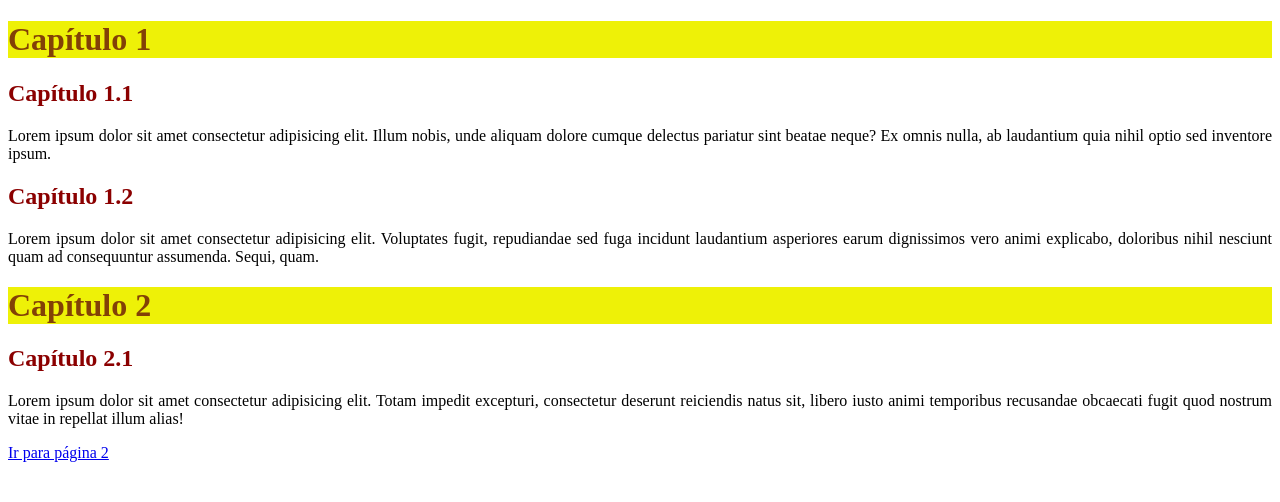
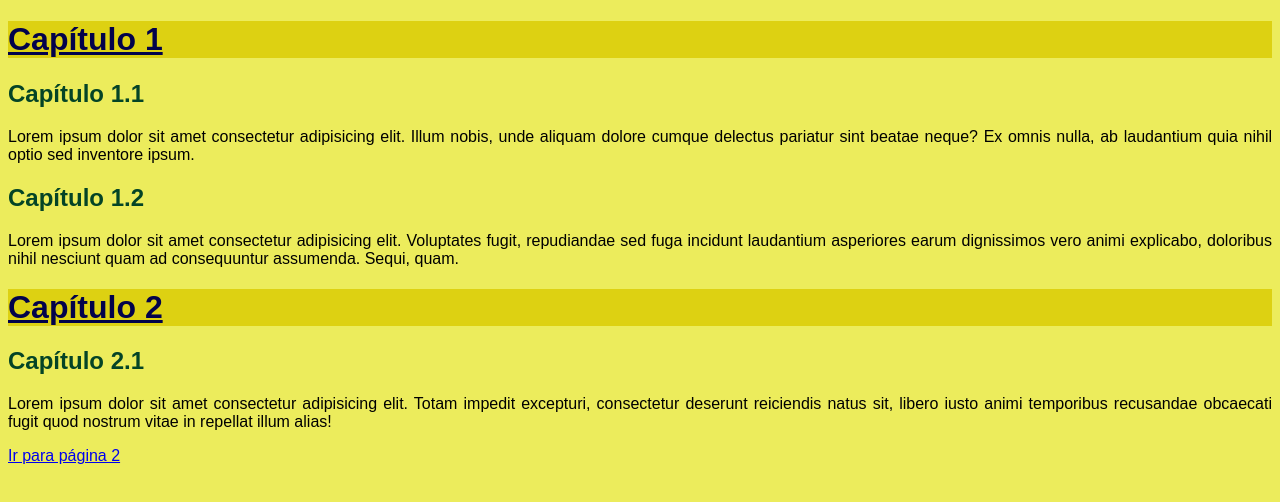
Before and after one commit to crisleiasilva/html-css, a plain HTML site: page exercícios/ex015/index.html in a window 1280 px wide. Drawn offline with Linux system fonts and the light colour scheme.

Commit message:
Atualizei exerc 015

```diff
--- a/exercícios/ex015/style.css
+++ b/exercícios/ex015/style.css
@@ -1,18 +1,19 @@
-@charset "UTF-8;"
+@charset "UTF-8";
 
         body {
-    background-color:rgb(203, 228, 236)
+            background-color:rgba(236, 236, 86, 0.959);
             font-family: Arial,  Helvetica, sans-serif;
             font-size: 16px;
         }
 
         h1{
-    color: rgba(94, 6, 6, 0.753);
-    background-color: rgb(238, 241, 7);
+            color: rgb(2, 2, 75);
+            background-color: rgba(218, 203, 0, 0.801);
+            text-decoration: underline ;
         }
 
         h2{
-    color: darkred;
+            color: rgb(4, 68, 38);
         }
 
         p{
```
Lines whose indentation alone changed are shown as unchanged.
